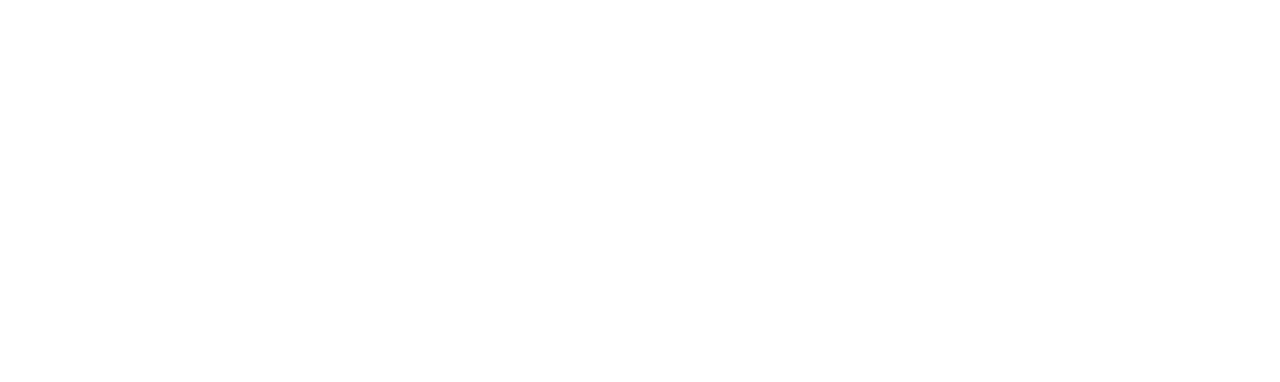
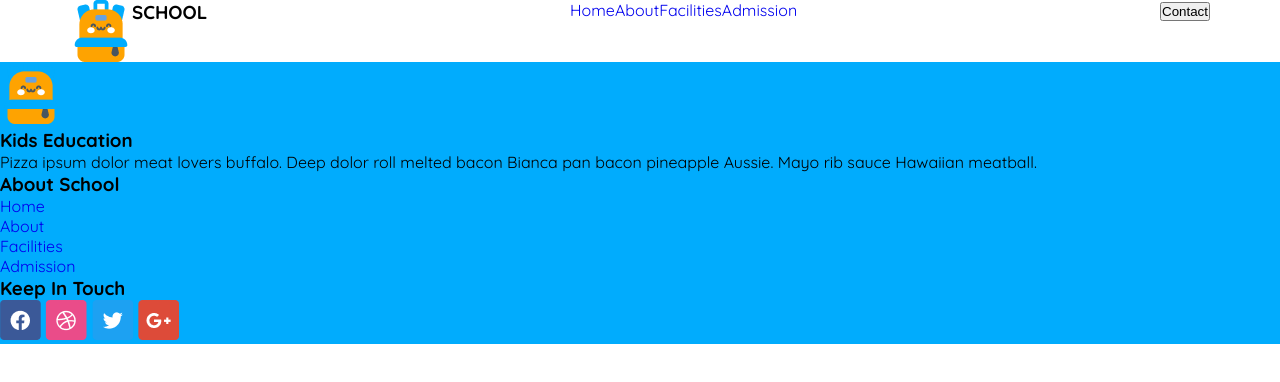
Before and after one commit to MAYA-AKT/B11-A2-Kids-School, a plain HTML site: page index.html in a window 1280 px wide. Drawn offline with nearby package versions, Linux system fonts and the light colour scheme.

Commit message:
work on header and footer section

```diff
--- a/index.html
+++ b/index.html
@@ -1,13 +1,84 @@
 <!DOCTYPE html>
 <html lang="en">
+
 <head>
     <meta charset="UTF-8">
     <meta name="viewport" content="width=device-width, initial-scale=1.0">
     <title>Kids School</title>
+    <link rel="stylesheet" href="./style.css">
 </head>
-<body>
-    <header></header>
-    <main></main>
-    <footer></footer>
+
+<body class="quicksand">
+    <header class="header">
+
+        <div class="info">
+            <img src="./assets/logo.png" alt="logo" id="logo_img">
+            <div>
+                <h3 id="brand_name">SCHOOL</h3>
+            </div>
+        </div>
+
+        <ul class="links">
+            <li class="nav_item"><a href="#" class="nav_link home">Home</a></li>
+            <li class="nav_item"><a href="#" class="nav_link about ">About</a></li>
+            <li class="nav_item"><a href="#" class="nav_link facilities ">Facilities</a></li>
+            <li class="nav_item"><a href="#" class="nav_link admission ">Admission</a></li>
+        </ul>
+
+        <div class="nav_btn">
+            <button class="">Contact</button>
+        </div>
+
+        <ion-icon name="reorder-three-outline" class="icon"></ion-icon>
+    </header>
+    <main>
+        <!-- <section class="hero">
+            <div class="hero_info">
+                <h2><span>Empowering</span> students from small age <span>towards vision</span></h2>
+                <p>With the courage, Confidence, Creativity and Compassion to make their Unique Contribution in a
+                    Diverse and Dynamic World.</p>
+                <button>Enroll Now</button>
+            </div>
+            <div>
+                <img src="./assets/hero-kids.png" alt="">
+            </div>
+        </section> -->
+    </main>
+    <footer>
+        <div>
+            <div>
+                <img src="./assets/logo.png" alt="logo">
+                <h3>Kids Education</h3>
+            </div>
+            <!-- change this text -->
+            <p>Pizza ipsum dolor meat lovers buffalo. Deep dolor roll melted bacon Bianca pan bacon pineapple Aussie.
+                Mayo rib sauce Hawaiian meatball.</p>
+        </div>
+        <div>
+            <h3>About School</h3>
+            <ul class="">
+                <li class=""><a href="#" class=" ">Home</a></li>
+                <li class=""><a href="#" class="  ">About</a></li>
+                <li class=""><a href="#" class="  ">Facilities</a></li>
+                <li class=""><a href="#" class="  ">Admission</a></li>
+            </ul>
+        </div>
+        <div>
+            <h3>Keep In Touch</h3>
+            <div>
+                <img src="./assets/fb.png" alt="">
+                <img src="./assets/dribble.png" alt="">
+                <img src="./assets/twitter.png" alt="">
+                <img src="./assets/google+.png" alt="">
+            </div>
+        </div>
+    </footer>
+
+
+
+
+    <script type="module" src="https://unpkg.com/ionicons@7.1.0/dist/ionicons/ionicons.esm.js"></script>
+    <script nomodule src="https://unpkg.com/ionicons@7.1.0/dist/ionicons/ionicons.js"></script>
 </body>
+
 </html>
--- a/style.css
+++ b/style.css
@@ -0,0 +1,59 @@
+@import url('https://fonts.googleapis.com/css2?family=Quicksand:wght@300..700&display=swap');
+:root {
+    --primary: #FEA301;
+   --skyBlue:#01ACFD;
+   --aqua:#05D4DF;
+   --blue-violet:#5D58EF ;
+   --footer-bg:#01ACFD;
+  }
+
+
+
+.quicksand {
+    font-family: "Quicksand", serif;
+    font-optical-sizing: auto;
+    font-weight: 400;
+    font-style: normal;
+  }
+*{
+    padding: 0;
+    margin: 0;
+}
+
+
+
+
+.header{
+  max-width: 1140px;
+  margin: 0 auto;
+  justify-content: space-between;
+}
+ul li{
+  list-style: none;
+}
+li a{
+  text-decoration: none;
+}
+.links,.info,.header{
+  display: flex;
+
+}
+.icon{
+  display: none;
+}
+
+
+footer{
+  background-color: var(--footer-bg);
+}
+
+
+@media screen and (max-width:576px) {
+
+.links,.nav_btn{
+  display: none;
+}
+.icon{
+  display: block;
+}
+}
```
